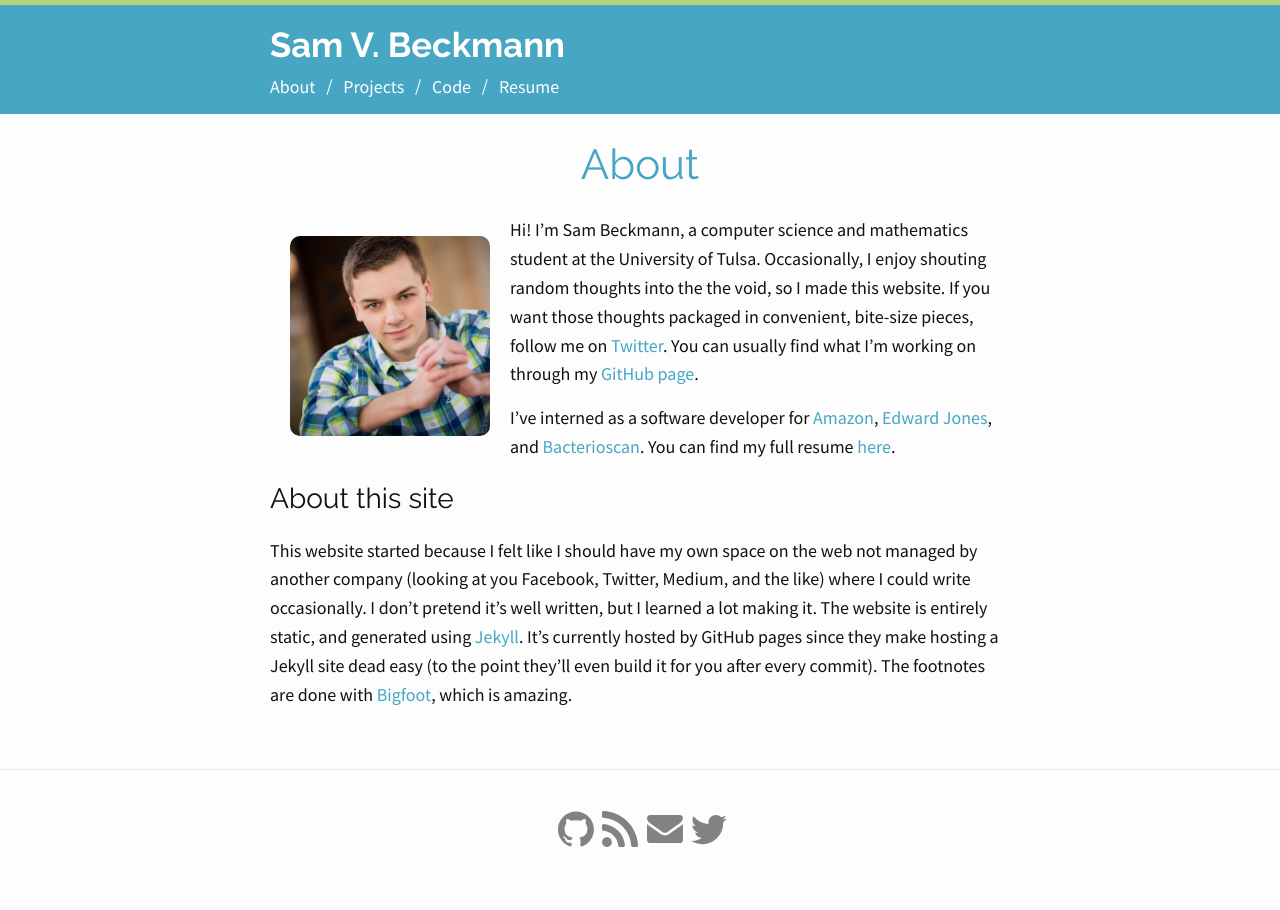
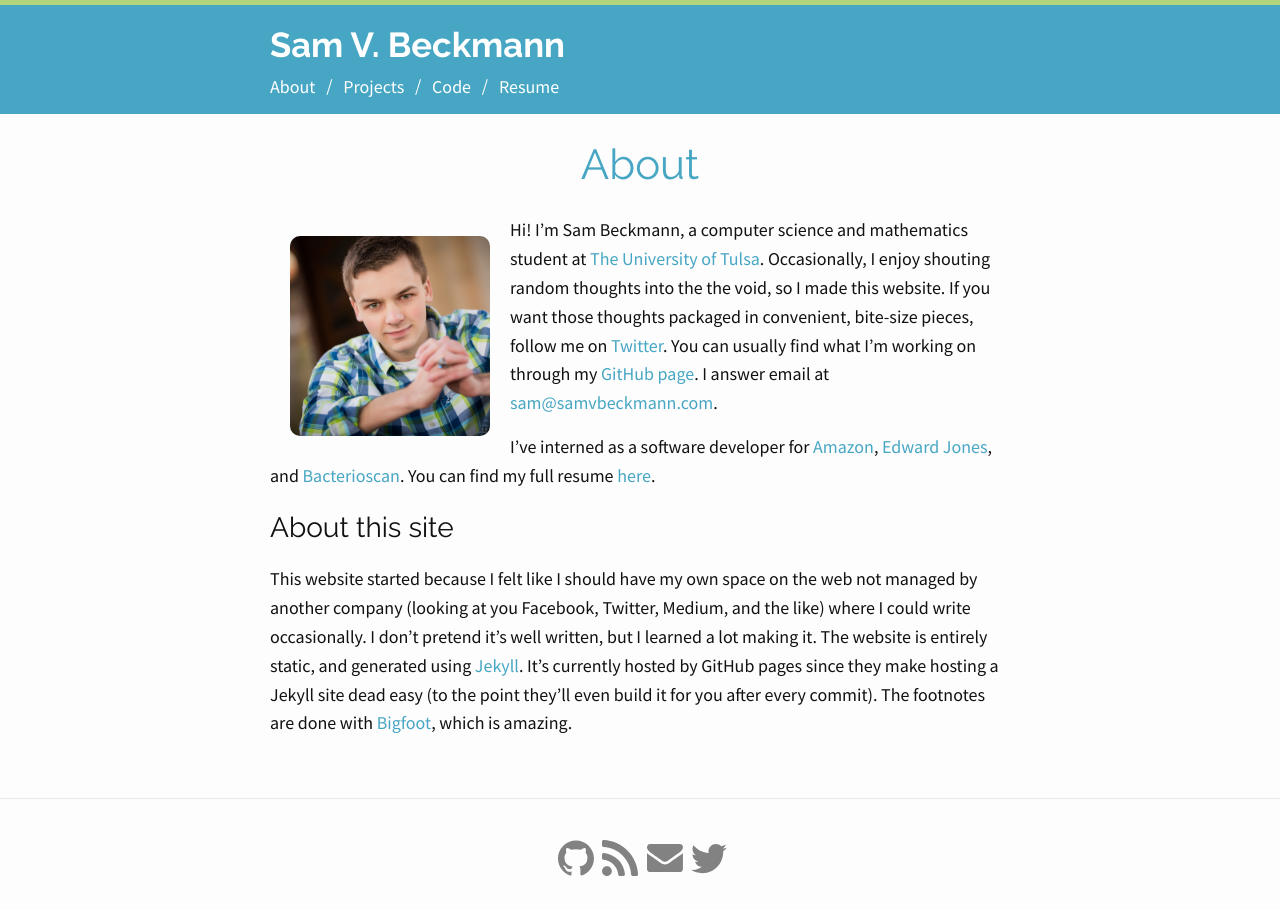
Before and after one commit to samvbeckmann/samvbeckmann.github.io, a Jekyll site: the page built from about.md, in a window 1280 px wide. Built offline with Jekyll 4.4.1, drawn with Linux system fonts in a browser that asks for light colours; nearby versions of some CDN libraries.

Commit message:
Updated about page

```diff
--- a/about.md
+++ b/about.md
@@ -4,10 +4,10 @@ title: About
 permalink: /about/
 ---
 {% include headshot.html  size="200px" %}
-Hi! I'm Sam Beckmann, a computer science and mathematics student at the University of Tulsa.
+Hi! I'm Sam Beckmann, a computer science and mathematics student at [The University of Tulsa](https://utulsa.edu).
 Occasionally, I enjoy shouting random thoughts into the the void, so I made this website.
 If you want those thoughts packaged in convenient, bite-size pieces, follow me on [Twitter](http://www.twitter.com/samvbeckmann).
-You can usually find what I'm working on through my [GitHub page](http://www.github.com/samvbeckmann).
+You can usually find what I'm working on through my [GitHub page](http://www.github.com/samvbeckmann). I answer email at [sam@samvbeckmann.com](mailto:sam@samvbeckmann.com).
 
 I've interned as a software developer for [Amazon](https://amazon.jobs/feds), [Edward Jones](https://edwardjones.com), and [Bacterioscan](http://bacterioscan.com). You can find my full resume [here](/resume).
 
```
